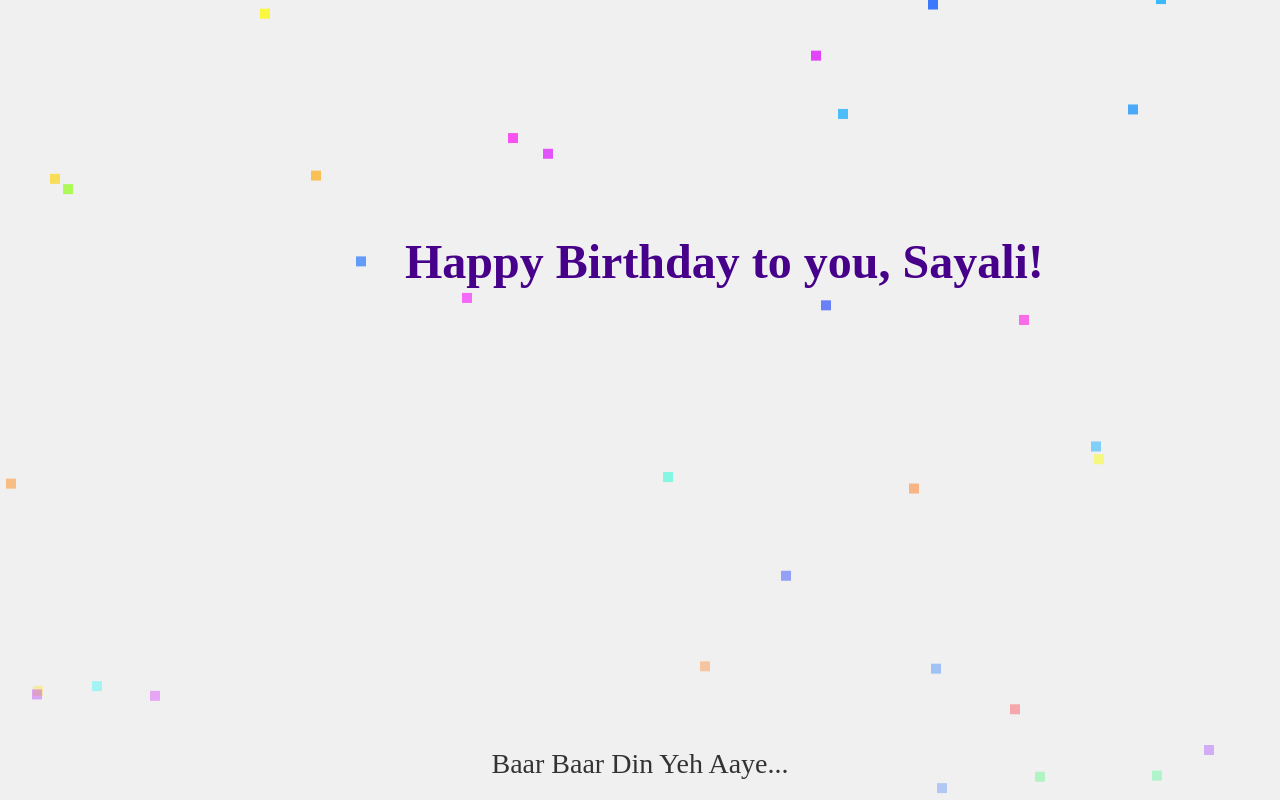
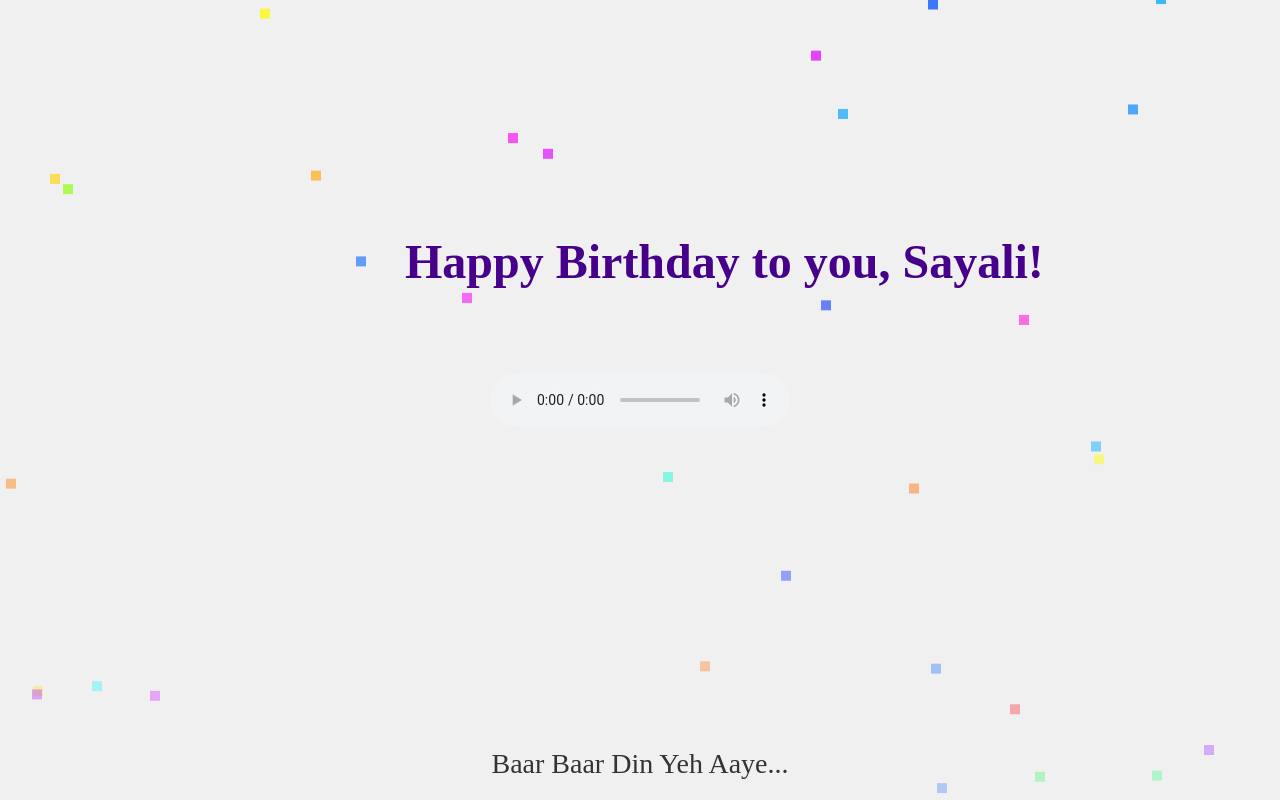
Before and after one commit to mandarkapse123/birthday-wish, a plain HTML site: page index.html in a window 1280 px wide. Shown: the top 800 px of the page. Drawn offline with Linux system fonts and the light colour scheme.

Commit message:
Update index.html

```diff
--- a/index.html
+++ b/index.html
@@ -65,7 +65,7 @@
 </head>
 <body>
     <!-- Audio element to play the song -->
-    <audio id="birthday-song" autoplay>
+    <audio id="birthday-song" controls>
         <source src="happy_birthday_song.mp3" type="audio/mpeg">
         Your browser does not support the audio element.
     </audio>
```
